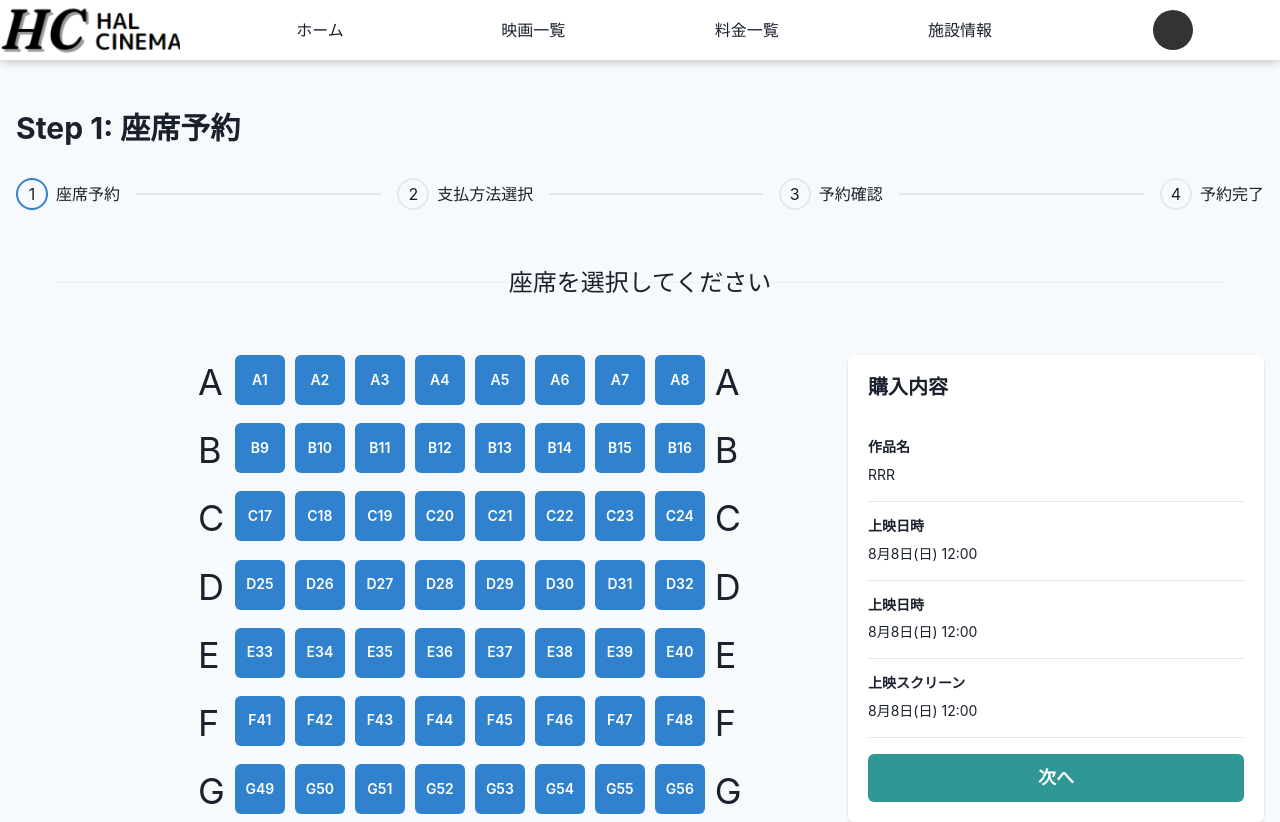
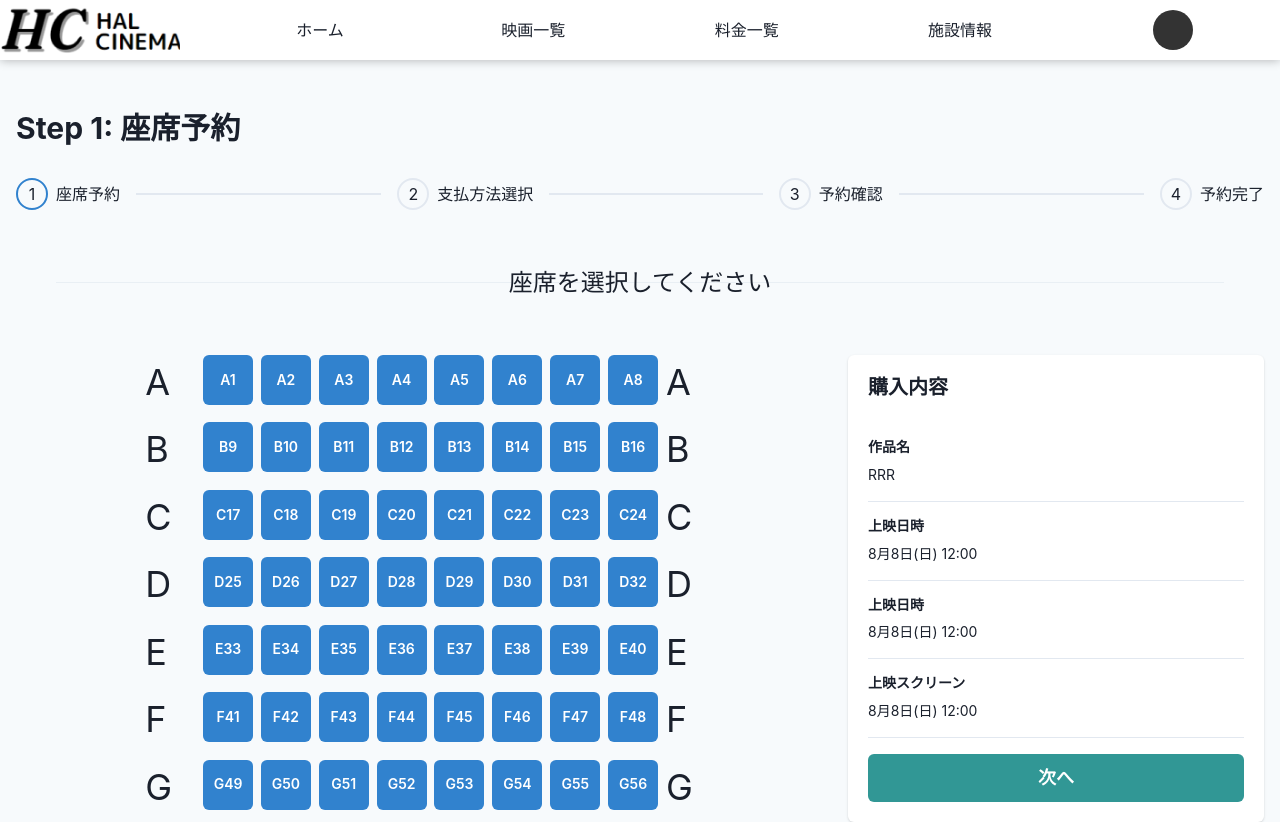
Before and after one commit to HALCinema1234/HALcinema_front, a Next.js app: page /reserve/reserve1 in a window 1280 px wide. Built offline with nearby package versions, Linux system fonts and the light colour scheme.

Commit message:
🐛 FIX:

```diff
--- a/src/components/ornagisms/reserve/SeatsContainerS.tsx
+++ b/src/components/ornagisms/reserve/SeatsContainerS.tsx
@@ -13,8 +13,8 @@ export const SeatsContainerS = () => {
             style={{
                 display: 'grid',
                 gridTemplateColumns: 'repeat(10, 1fr)',
-                gridGap: '10px',
-                width: 500,
+                gridGap: 5,
+                // width: 500,
             }}
         >
             {[...Array(56)].map((_, i) => (
```
